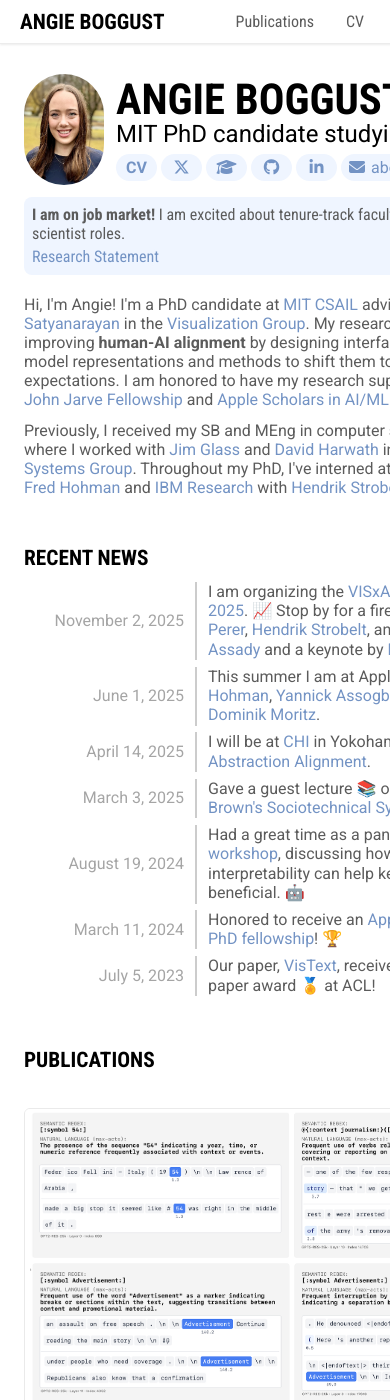
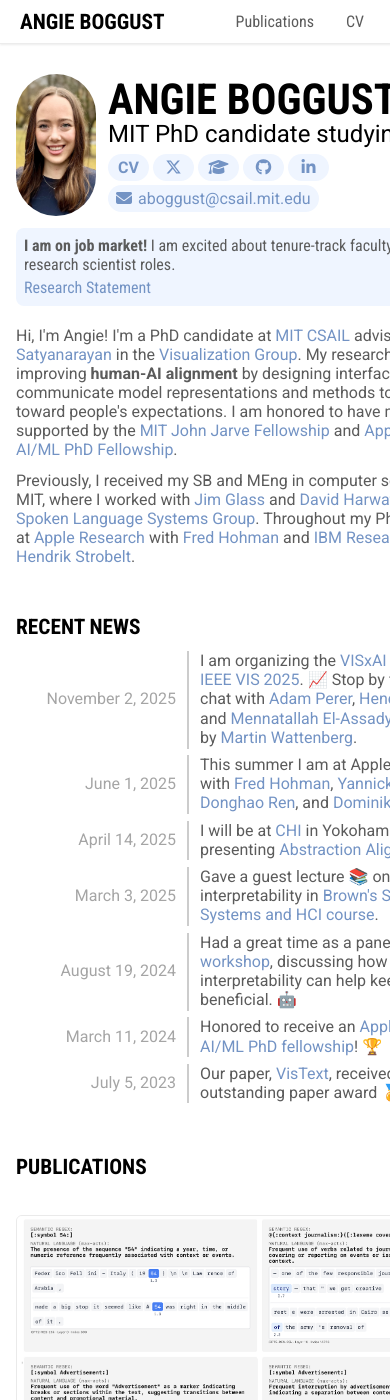
Before and after one commit to aboggust/aboggust.github.io, a Jekyll site: the page built from index.markdown, in a window 390 px wide and 1400 px high. Built offline with Jekyll 4.4.1, drawn with Linux system fonts in a browser that asks for light colours; nearby versions of some CDN libraries; some of the changed text lies outside the part shown.

Commit message:
Update responsivity for mobile

```diff
--- a/_config.yml
+++ b/_config.yml
@@ -26,6 +26,8 @@ baseurl: "" # the subpath of your site, e.g. /blog
 url: "http://angieboggust.com" # the base hostname & protocol for your site, e.g. http://example.com
 twitter_username: angie_boggust
 github_username: aboggust
+
+min_width: 517
 
 # Social Media Metadata
 social:
--- a/_sass/main.scss
+++ b/_sass/main.scss
@@ -1,7 +1,7 @@
 
 body {
-    min-width: 565px;
-
+    min-width: $min-width;
+    margin: 0;
 }
 
 header {
--- a/assets/css/styles.scss
+++ b/assets/css/styles.scss
@@ -1,5 +1,7 @@
 ---
 ---
+
+$min-width: {{ site.min_width }}px;
 
 $body-font: 'Roboto', sans-serif;
 $heading-font: 'Roboto', sans-serif;
```
